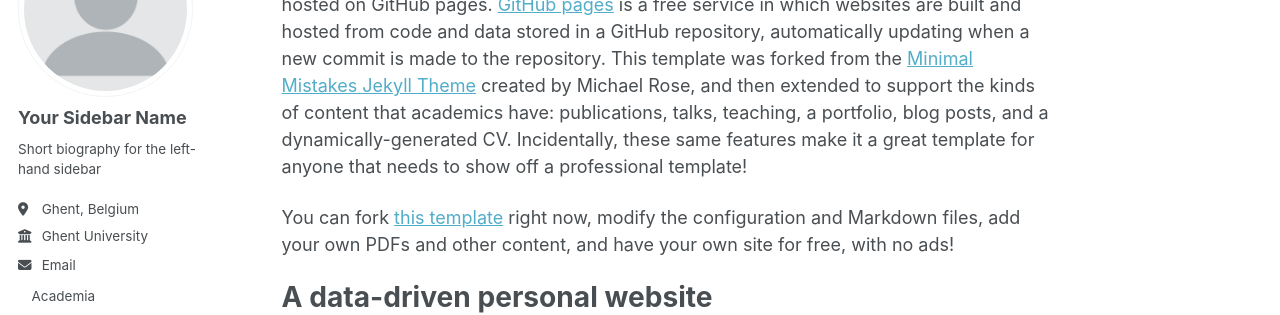
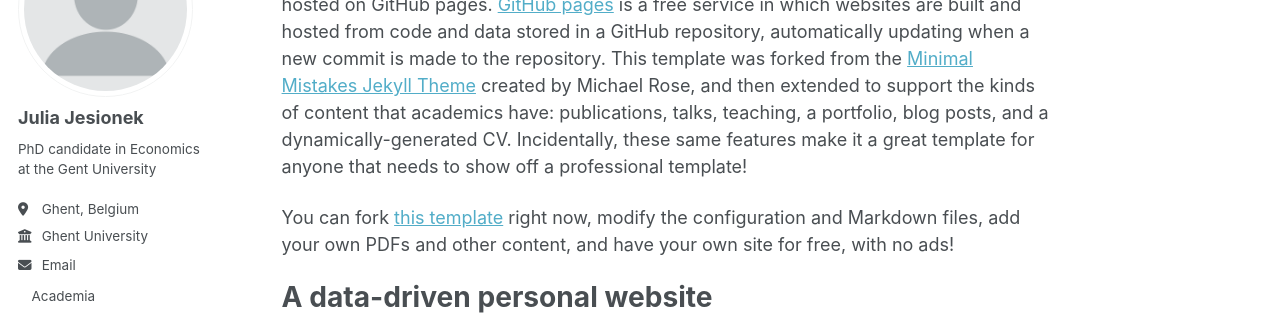
Before and after one commit to juliajesionek/homepage, a Jekyll site: the page built from _pages/about.md, in a window 1280 px wide. Shown: the part 179-494 px from the top of the page. Built offline with Jekyll 4.4.1, drawn with Linux system fonts in a browser that asks for light colours; a style sheet for code colours, icons or effects is not loaded.

Commit message:
Update author profile information

```diff
--- a/_config.yml
+++ b/_config.yml
@@ -24,9 +24,9 @@ repository               : "juliajesionek/homepage.github.io"
 author:
   # Biographic information
   avatar           : "profile.png"
-  name             : "Your Sidebar Name"
+  name             : "Julia Jesionek"
   pronouns         : # example: "she/her"
-  bio              : "Short biography for the left-hand sidebar"
+  bio              : "PhD candidate in Economics at the Gent University"
   location         : "Ghent, Belgium"
   employer         : "Ghent University"
   uri              : # URL
```
